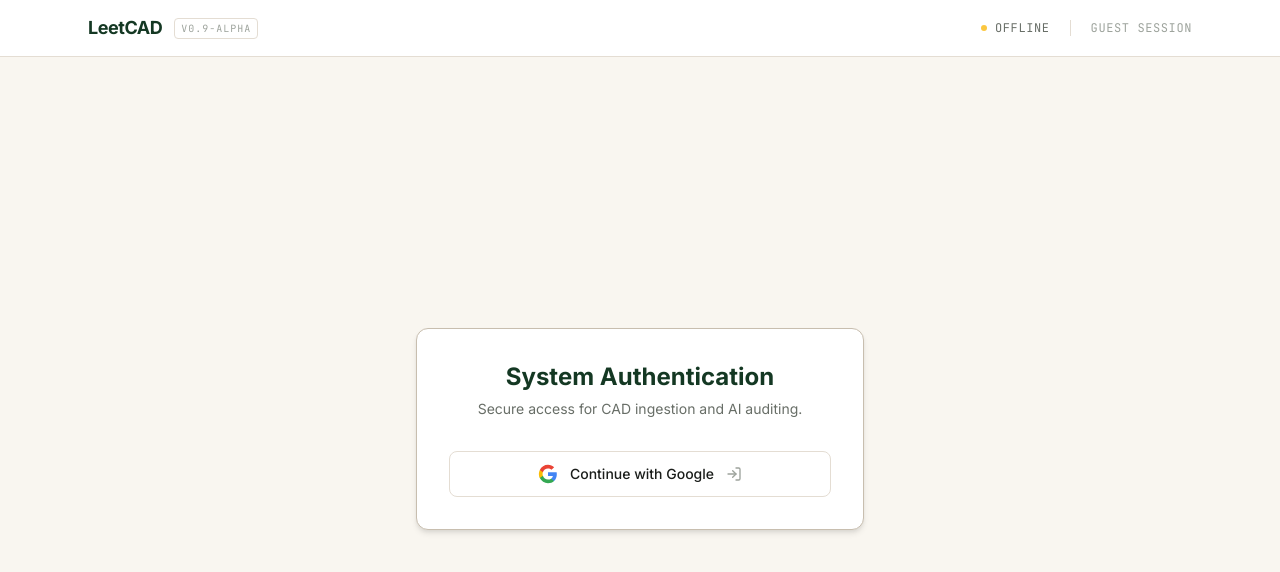
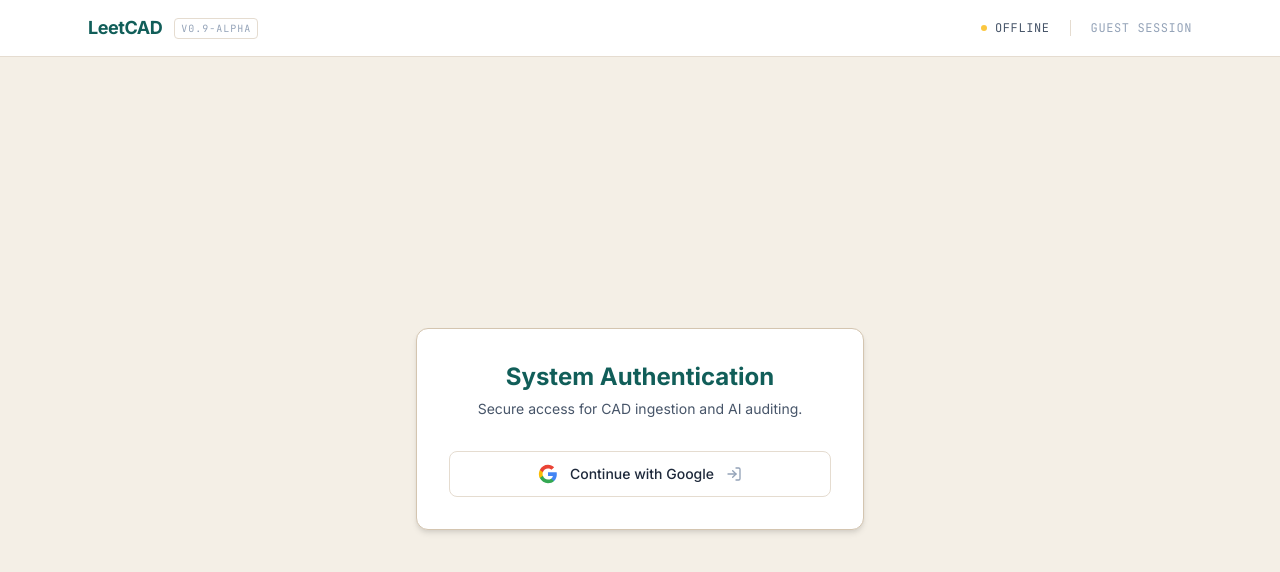
Before and after one commit to AsyncNigam/LeetCAD-Backend, a React (Vite) app in the folder apps/web/: page /admin in a window 1280 px wide. Shown: the top 572 px of the page. Built offline with nearby package versions, Linux system fonts and the light colour scheme; no server answers.

Commit message:
style: professional ui overhaul, fix colors, add panels

```diff
--- a/apps/web/src/components/CadUploader.tsx
+++ b/apps/web/src/components/CadUploader.tsx
@@ -300,10 +300,10 @@ export function CadUploader({ problemId, onSubmissionCreated }: CadUploaderProps
             className={`relative flex flex-col items-center justify-center w-full h-full p-8
               border-dashed border-2 rounded-xl transition-colors cursor-pointer
               ${dropzoneDisabled
-                ? "border-border/50 bg-canvas opacity-50 cursor-not-allowed"
+                ? "border-border/50 bg-surface opacity-50 cursor-not-allowed"
                 : isDragOver
                   ? "border-brand-forest bg-brand-mint/30"
-                  : "border-border bg-canvas hover:border-border-strong drafting-grid"
+                  : "border-border bg-surface hover:border-border-strong drafting-grid"
               }`}
           >
             <input
@@ -362,7 +362,7 @@ export function CadUploader({ problemId, onSubmissionCreated }: CadUploaderProps
 
       {/* ── PROCESSING: Upload Progress ─────────────── */}
       {isProcessing && (
-        <div className="p-6 bg-canvas border border-border rounded-xl space-y-6 animate-fade-in">
+        <div className="panel p-6 space-y-6 animate-fade-in">
           {/* File info */}
           {file && (
             <div className="flex items-center gap-3 p-4 rounded-lg bg-surface-subtle border border-border">
@@ -436,7 +436,7 @@ export function CadUploader({ problemId, onSubmissionCreated }: CadUploaderProps
 
       {/* ── SUCCESS: Submission Created ─────────────── */}
       {phase === "UPLOAD_SUCCESS" && result && (
-        <div className="p-8 bg-canvas border border-border rounded-xl space-y-6 animate-fade-in flex flex-col justify-center">
+        <div className="panel p-8 space-y-6 animate-fade-in flex flex-col justify-center">
           <div className="flex flex-col items-center gap-4 py-4">
             <div className="rounded-full p-4 bg-brand-mint/20 border border-brand-mint">
               <CheckCircle2 className="h-6 w-6 text-brand-mint-dark" />
--- a/apps/web/src/pages/Leaderboard.tsx
+++ b/apps/web/src/pages/Leaderboard.tsx
@@ -81,14 +81,14 @@ export function Leaderboard() {
           <Loader2 className="h-6 w-6 text-brand-mint animate-spin" />
         </div>
       ) : leaderboard.length === 0 ? (
-        <div className="text-center py-16 bg-canvas border border-border rounded-xl">
+        <div className="panel text-center py-16">
           <Trophy className="h-10 w-10 text-text-faint mx-auto mb-4" />
           <p className="text-text-muted text-sm">
             No rankings yet. Be the first to solve a challenge!
           </p>
         </div>
       ) : (
-        <div className="bg-canvas border border-border rounded-xl overflow-hidden shadow-sm">
+        <div className="panel overflow-hidden">
           <div className="overflow-x-auto">
             <table className="w-full text-sm">
               <thead>
--- a/apps/web/src/pages/ProblemWorkspace.tsx
+++ b/apps/web/src/pages/ProblemWorkspace.tsx
@@ -96,9 +96,9 @@ export function ProblemWorkspace() {
   return (
     <div className="h-screen w-full flex overflow-hidden bg-canvas text-text-primary fixed inset-0 z-50">
       {/* ── Left Pane: Problem Details ──────────────────────────── */}
-      <div className="w-full md:w-1/2 border-r border-border overflow-y-auto flex flex-col relative custom-scrollbar">
+      <div className="w-full md:w-1/2 border-r border-border bg-surface overflow-y-auto flex flex-col relative custom-scrollbar">
         {/* Header */}
-        <div className="p-8 md:p-12 pb-6 border-b border-border sticky top-0 bg-canvas/95 backdrop-blur z-10">
+        <div className="p-8 md:p-12 pb-6 border-b border-border sticky top-0 bg-surface/95 backdrop-blur z-10">
           <button
             onClick={() => navigate("/problems")}
             className="flex items-center gap-1.5 text-xs font-semibold text-text-muted hover:text-text-primary mb-6 transition-colors tracking-wider uppercase"
@@ -123,14 +123,14 @@ export function ProblemWorkspace() {
             Constraints
           </h3>
           <div className="grid grid-cols-1 sm:grid-cols-2 gap-4">
-            <div className="p-5 bg-canvas border-none shadow-sm rounded-xl">
+            <div className="p-5 bg-surface border border-border shadow-sm rounded-xl">
               <div className="flex items-center gap-2 text-text-muted mb-2">
                 <Database className="w-4 h-4" />
                 <span className="text-xs font-medium tracking-wide">Target Volume</span>
               </div>
               <p className="text-xl font-mono text-text-primary tracking-tight">{problem.targetVolume.toLocaleString()} <span className="text-sm text-text-muted font-sans tracking-normal">mm³</span></p>
             </div>
-            <div className="p-5 bg-canvas border-none shadow-sm rounded-xl">
+            <div className="p-5 bg-surface border border-border shadow-sm rounded-xl">
               <div className="flex items-center gap-2 text-text-muted mb-2">
                 <Ruler className="w-4 h-4" />
                 <span className="text-xs font-medium tracking-wide">Tolerance</span>
@@ -141,7 +141,7 @@ export function ProblemWorkspace() {
         </div>
 
         {/* Description Markdown */}
-        <div className="p-8 md:p-12 flex-1 prose prose-invert prose-brand max-w-none bg-canvas">
+        <div className="p-8 md:p-12 flex-1 prose prose-slate max-w-none bg-surface">
           <ReactMarkdown remarkPlugins={[remarkGfm]}>
             {problem.description}
           </ReactMarkdown>
--- a/apps/web/src/pages/SubmissionsHistory.tsx
+++ b/apps/web/src/pages/SubmissionsHistory.tsx
@@ -140,14 +140,14 @@ export function SubmissionsHistory() {
           <Loader2 className="h-6 w-6 text-brand-mint animate-spin" />
         </div>
       ) : submissions.length === 0 ? (
-        <div className="text-center py-16 bg-canvas border border-border rounded-xl">
+        <div className="panel text-center py-16">
           <FileCode className="h-10 w-10 text-text-faint mx-auto mb-4" />
           <p className="text-text-muted text-sm">
             No submissions yet. Head to a challenge and upload your first CAD file!
           </p>
         </div>
       ) : (
-        <div className="bg-canvas border border-border rounded-xl overflow-hidden">
+        <div className="panel overflow-hidden">
           <div className="overflow-x-auto">
             <table className="w-full text-sm">
               <thead>
--- a/apps/web/tailwind.config.js
+++ b/apps/web/tailwind.config.js
@@ -5,35 +5,35 @@ export default {
     extend: {
       colors: {
         /* ── Canvas & Surface ─────────────────────── */
-        canvas: "#F9F6F0",
+        canvas: "#F4EFE6", // Warm beige background
         surface: {
-          DEFAULT: "#FFFFFF",
-          subtle: "#F2F9F4", // Very slight light green
+          DEFAULT: "#FFFFFF", // Pure white for distinct boxes
+          subtle: "#FAFAFA",
         },
 
-        /* ── Borders (drafting grid feel) ─────────── */
+        /* ── Borders ─────────────────────────── */
         border: {
-          DEFAULT: "#E4DDD3",
-          strong: "#C8BEAF",
+          DEFAULT: "#E5DCD0",
+          strong: "#D4C5B0",
         },
 
         /* ── Text hierarchy ───────────────────────── */
         text: {
-          primary: "#1A1D1A",
-          muted: "#686E67",
-          faint: "#9DA39C",
+          primary: "#1E293B", // Slate-800 for stark contrast
+          muted: "#475569", // Slate-600
+          faint: "#94A3B8", // Slate-400
         },
 
         /* ── Brand: Forest Slate & Mint ───────────── */
         brand: {
-          forest: "#143823",
-          "forest-hover": "#0E2718",
-          mint: "#E2F1E4",
-          "mint-dark": "#255E38",
+          forest: "#115E59", // Deep teal/forest
+          "forest-hover": "#134E4A",
+          mint: "#CCFBF1", // Teal-50
+          "mint-dark": "#0F766E", // Teal-600
         },
 
         /* ── CAD Viewport ─────────────────────────── */
-        "cad-viewport": "#121312",
+        "cad-viewport": "#F8FAFC",
       },
 
       fontFamily: {
```
Also changed, not shown: apps/web/src/pages/AdminDashboard.tsx (+6 -6 lines).
